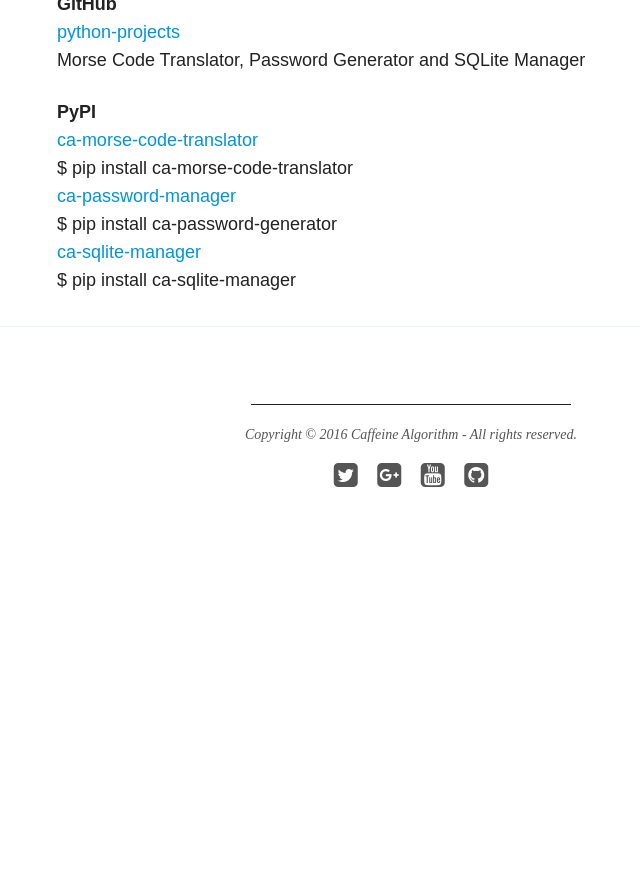
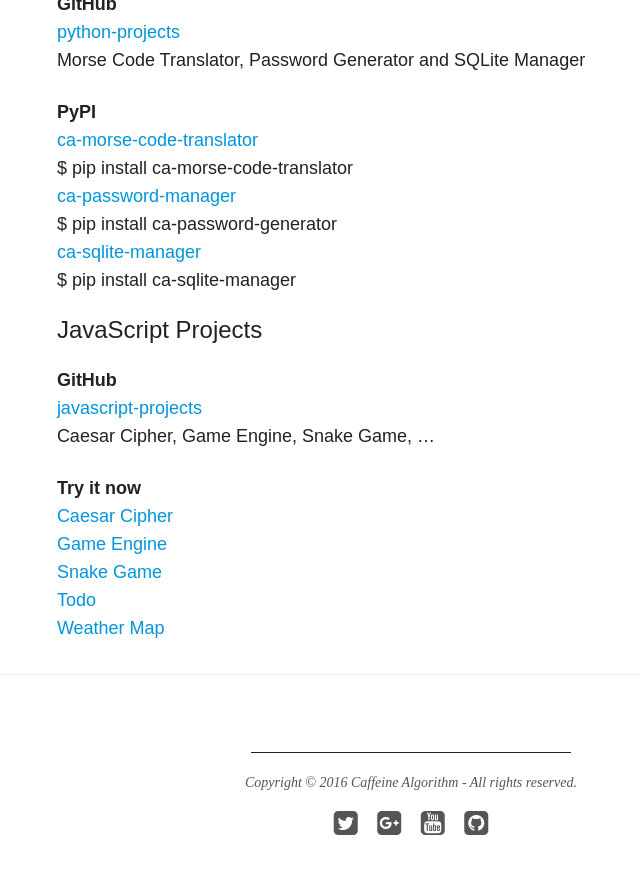
Before and after one commit to dnelsonsilvav/caffeinealgorithm.github.io, a Jekyll site: the page built from projects/index.md, in a window 1280 px wide and 900 px high, scrolled down 892 px. Shown: the top 874 px of the window, without its empty margins (229-869 px from the left). Built offline with Jekyll 4.4.1, drawn with Linux system fonts in a browser that asks for light colours; comment, search, counter and statistics services are not loaded; before the commit the page ends 1444 px from its top, so only the background shows below that.

Commit message:
[projects/index.md] Update

```diff
--- a/projects/index.md
+++ b/projects/index.md
@@ -1,6 +1,6 @@
 ---
 layout: default
-title: 'Projects'
+title: Projects
 ---
 
 #### Website
@@ -28,3 +28,16 @@
 $ pip install ca-password-generator
 [ca-sqlite-manager](https://pypi.python.org/pypi/ca-sqlite-manager/1.0){:target='_blank'}
 $ pip install ca-sqlite-manager
+
+#### JavaScript Projects
+
+**GitHub**
+[javascript-projects](https://github.com/caffeinealgorithm/javascript-projects){:target='_blank'}
+Caesar Cipher, Game Engine, Snake Game, ...
+
+**Try it now**
+[Caesar Cipher]({{ site.url }}/projects/caesar-cipher){:target='_blank'}
+[Game Engine]({{ site.url }}/projects/game-engine){:target='_blank'}
+[Snake Game]({{ site.url }}/projects/snake-game){:target='_blank'}
+[Todo]({{ site.url }}/projects/todo){:target='_blank'}
+[Weather Map]({{ site.url }}/projects/weather-map){:target='_blank'}
```
